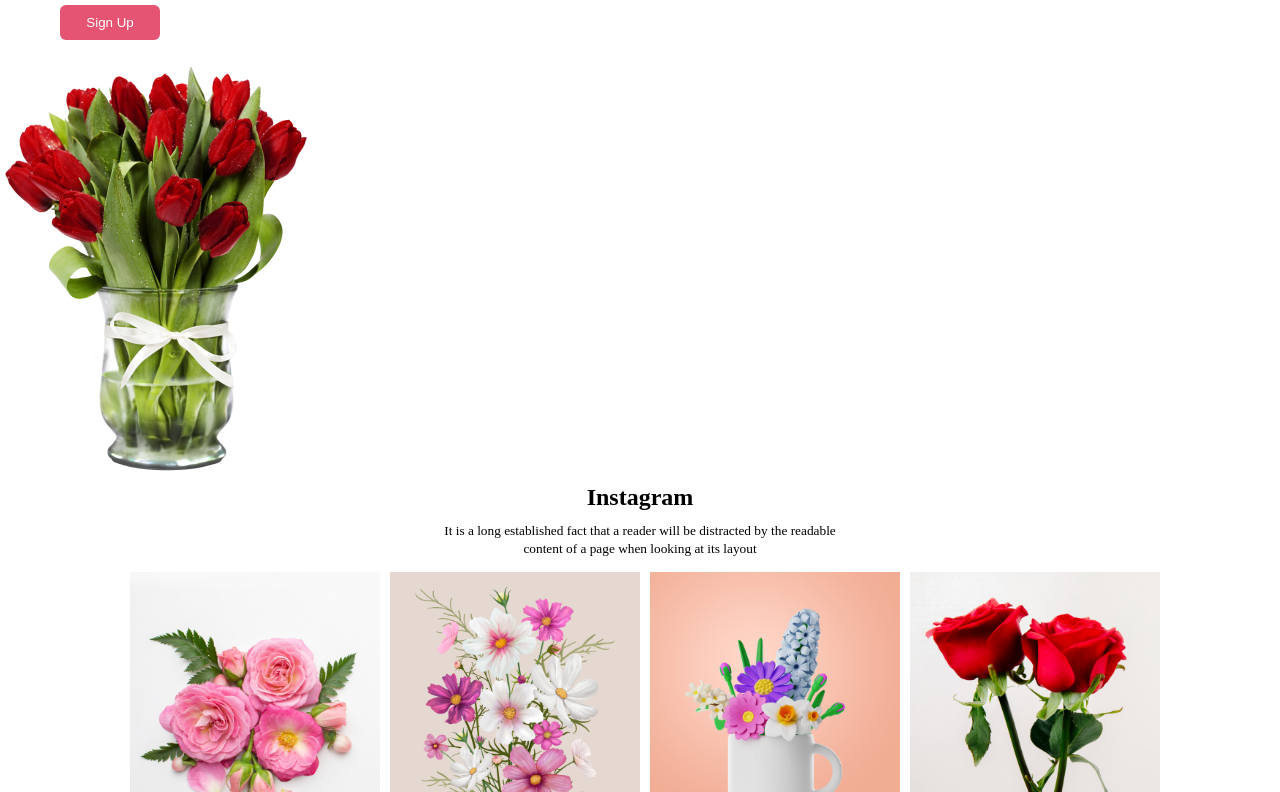
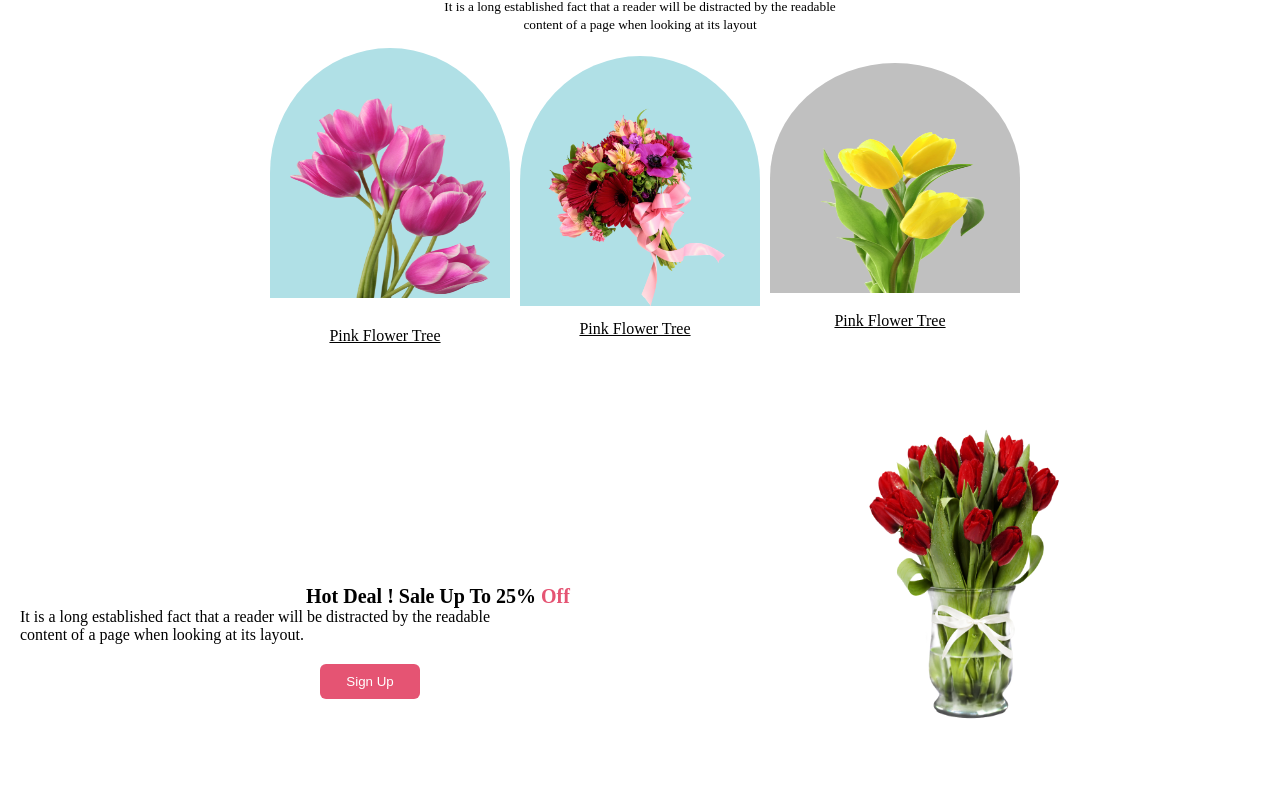
Before and after one commit to shakil087/Flower-Shop, a plain HTML site: page index.html in a window 1280 px wide. Shown: the part 544-1336 px from the top of the page. Drawn offline with Linux system fonts and the light colour scheme.

Commit message:
added the website

```diff
--- a/index.html
+++ b/index.html
@@ -22,17 +22,52 @@
 </section>
 <!--header section end-->
 
+<!--Featured Flowers section start-->
+<section>
+    <div class="flower-header">
+     <h1 class="flower-title">Instagram</h1>
+     <p class="flower-discription"><small>It is a long established fact that a reader will be distracted by the readable <br>
+     content of a page when looking at its layout</small></p>
+    </div>
+     <div>
+        <div class="flower-content">
+        <div>
+            <img class="flower5" src="Flower Asset/pngwing 6.png" alt="">
+            <p class="title1"><u>Pink Flower Tree</u></p>
+        </div>
+         <div>
+            <img class="flower5" src="Flower Asset/pngwing 5.png" alt="">
+            <p class="title2"><u>Pink Flower Tree</u></p>
+         </div>
+         <div>
+            <img class="flower6" src="Flower Asset/pngwing 7.png" alt="">
+            <p class="title3"><u>Pink Flower Tree</u></p>
+         </div>
+        </div>
+     </div>
+ </section>
+
+<!--Featured Flowers section end-->
+
 <!--Hot deal section start-->
-<section id="deal-section-container">
-<div class="deal-content">
-<h1 class="deal-title">Hot Deal ! Sale Up To 25% <span>Off</span></h1>
-<p class="deal-discription"><small>It is a long established fact that a reader will be distracted by the readable content of a page when looking at its layout</small></p>
-<button class="primary-btn">Sign Up</button>
-</div>
-<div class="deal-img">
-<img src="Flower Asset/pngwing 8.png" alt="">
-</div>
+<section class="deal-section-container">
+    <div class="deal-content">
+        <div class="deal-title">
+            <h1 class="deal-header">
+                Hot Deal ! Sale Up To 25% <span>Off</span>
+            </h1>
+             <p class="deal-discription">
+                It is a long established fact that a reader will be distracted by the readable <br>
+                content of a page when looking at its layout.
+            </p>
+            <button class="primary-btn3">Sign Up</button>
+        </div>
+        <div class="img-content">
+            <img  class="deal-img" src="Flower Asset/pngwing 8.png" alt="">
+            </div>
+    </div>
 </section>
+
 
 
 <!--Hot deal section end-->
@@ -76,6 +111,7 @@
         <span>Flower</span>Shop
     </h2>
     <p class="footer-discribtion">It is a  long established fact that a reader will be distracted by the readable <br> content of a page when looking at its layout</p>
+    <small class="footer-end">@2020-2023.FlowerShop.com.All rights reserved.</small>
 </div>
 
 <!--footer section end-->
--- a/style.css
+++ b/style.css
@@ -50,6 +50,124 @@
 }
 /* header section end */
 
+/* flower featured section start */
+.flower-title{
+    text-align: center;
+    margin-bottom: 10px;
+    margin-top: 20px;
+}
+.flower-discription{
+    text-align: center;
+    margin-bottom: 15px;
+}
+.flower-content{
+    display: flex;
+    justify-content: center;
+    align-items: center;
+    }
+    .flower5{
+        width: 100px;
+        height: 200px;
+        margin-left: 10px;
+        background-color: #FF69B4;
+        padding: 35px 10px 0px 15px;
+        border-top-left-radius: 50%;
+        border-top-right-radius: 50%;
+    }
+    .flower5{
+        width: 200px;
+        height: 200px;
+        margin-left: 10px;
+        margin-bottom: 10px;
+        background-color: #B0E0E6;
+        padding: 50px 20px 0px 20px;
+        border-top-left-radius: 50%;
+        border-top-right-radius: 50%;
+    }
+    .flower6{
+        width: 200px;
+        height: 180px;
+        background-color: #C0C0C0;
+        margin-left: 10px;
+        padding: 50px 20px 0px 30px;
+        border-top-left-radius: 50%;
+        border-top-right-radius: 50%;
+        margin-bottom: 0px;
+    }
+    .title1{
+        text-align: center;
+        margin-top: 15px;
+    }
+    .title2{
+        text-align: center;
+    }
+    .title3{
+        text-align: center;
+        margin-top: 15px;
+    }
+
+/* flower featured section start */
+
+/*hot deals section start */
+#deal-section-container{
+    width: 100%;
+    background-color: #FFFAF0;
+    display: flex;
+    margin-bottom: 20px;
+}
+
+.deal-content{
+    width: 100%;
+    display: flex;
+
+}
+.img-content{
+    width: 40%;
+}
+.deal-img{
+    width: 200px;
+    height: 300px;
+    margin-bottom: 80px;
+    margin-top: 80px;
+    margin-left: 90px;
+}
+.deal-title{
+    width: 60%;
+    margin-left: 20px;
+}
+.deal-header{
+    text-align: center;
+    margin-top: 200px;
+    font-size: 20px;
+    font-weight: bold;
+    padding-top: 40px;
+    padding-left: 80px;
+};
+.deal-discription{
+    margin-left: 20px;
+    text-align: center;
+    margin-top: 150px;
+    font-size: 10px;
+    padding-top: 50px;
+    padding-left: 100px;
+    margin-right: -200px;
+}
+.primary-btn3{
+    width: 100px;
+    background-color: #E55473;
+    color: white;
+    padding: 10px 15px;
+    border-radius: 6px;
+    margin-top: 20px;
+    margin-left: 300px;
+    margin-bottom: 20px;
+    border: none;
+
+}
+
+/*hot deals section end */
+
+
 /* instragram section start */
 .intagram-title{
     text-align: center;
@@ -67,6 +185,7 @@ align-items: center;
 .flower1{
     width: 250px;
     margin-left: 10px;
+    background-color: #FFC0CB;
 }
 .flower2{
     width: 250px;
@@ -141,15 +260,15 @@ input{
 /* footer section start */
 .footer-container{
     width: 100%;
-    height: 200px;
+    height: 300px;
     background-color: black;
 }
 .footer-title{
-    display: block;
+
     color: white;
     font-family: Arial, Helvetica, sans-serif;
     text-align: center;
-    margin-top: ;
+    padding-top: 80px;
 }
 span{
     color: #E55473;
@@ -158,6 +277,12 @@ span{
     color: lightgray;
     font-size: 12px;
     text-align: center;
-    margin-top: 10px;
+    margin-top: 20px;
+}
+.footer-end{
+    display: block;
+    text-align: center;
+    color: white;
+    margin-top: 30px;
 }
 /* footer section end */
```
